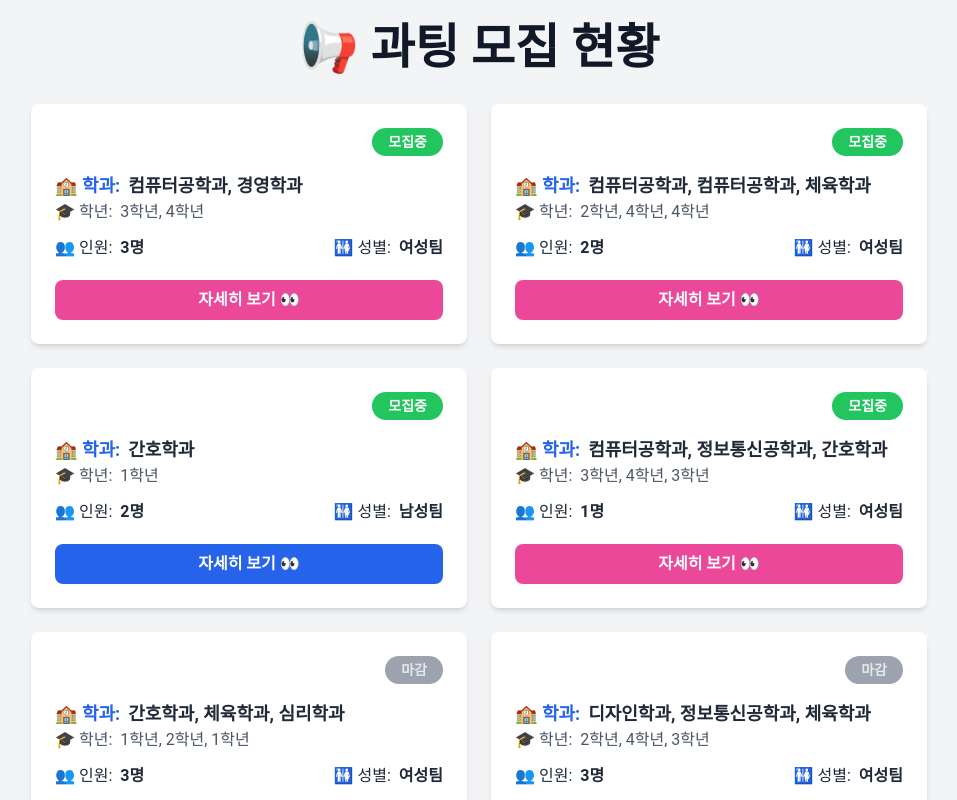
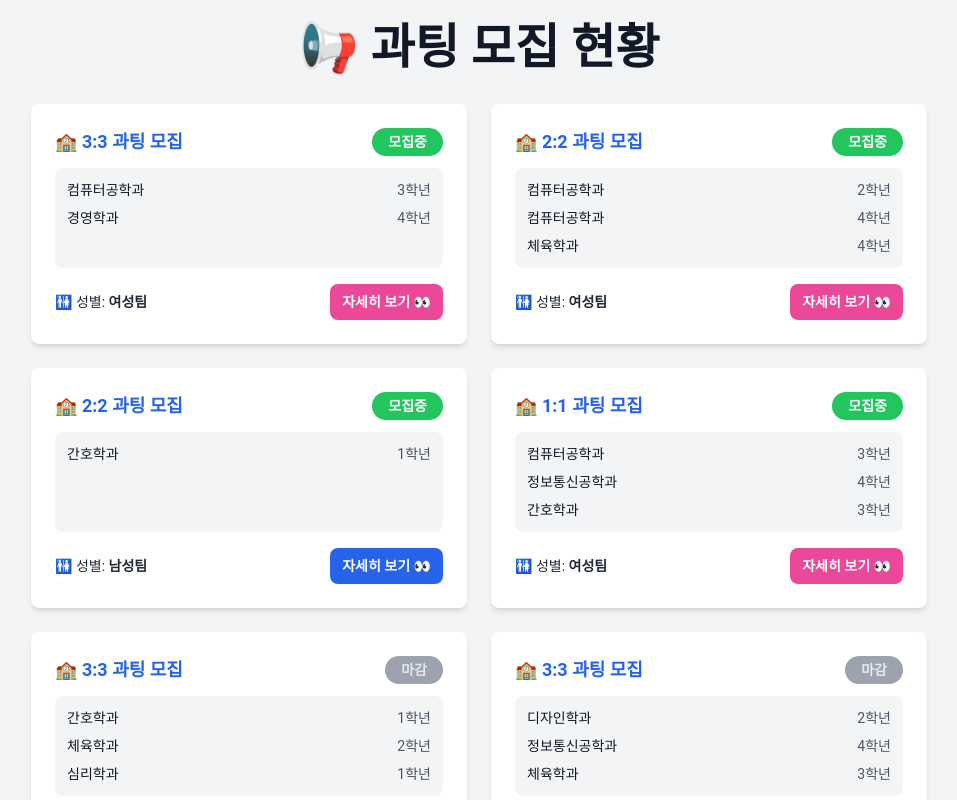
Before and after one commit to Ryugi62/university-blind-dating, a React (Vite) app in the folder frontend/: page /notices in a window 1280 px wide. Shown: the top 800 px of the page, without its empty margins (161-1118 px from the left). Built offline with nearby package versions, Linux system fonts and the light colour scheme; no server answers.

Commit message:
feat (frontend) : 공지 페이지 팀 정보 및 성별 표시 개선, UI 업데이트

```diff
--- a/frontend/src/pages/Notices/Notices.jsx
+++ b/frontend/src/pages/Notices/Notices.jsx
@@ -36,41 +36,42 @@ const Notices = () => {
             {/* 모집 공지 리스트 */}
             <div className="w-full max-w-4xl grid grid-cols-1 sm:grid-cols-2 gap-6">
                 {notices.map((notice) => (
-                    <div key={notice.id} className="p-6 bg-white rounded-lg shadow-md flex flex-col">
+                    <div
+                        key={notice.id}
+                        className="p-6 bg-white rounded-lg shadow-md flex flex-col justify-between min-h-56"
+                    >
                         {/* 모집 상태 뱃지 */}
-                        <span className={`self-end px-4 py-1 text-sm font-semibold rounded-full ${notice.status === "모집중" ? "bg-green-500 text-white" : "bg-gray-400 text-gray-200"}`}>
+                        <div className="flex justify-between items-center">
+                            <h2 className="text-lg font-bold text-blue-600">
+                                🏫 {notice.count}:{notice.count} 과팅 모집
+                            </h2>
+                            <span className={`px-4 py-1 text-sm font-semibold rounded-full ${notice.status === "모집중" ? "bg-green-500 text-white" : "bg-gray-400 text-gray-200"}`}>
                                 {notice.status}
                             </span>
-
-                        {/* 학과 & 학년 */}
-                        <div className="mt-4">
-                            <h2 className="text-lg font-bold text-blue-600 flex items-center gap-2">
-                                🏫 학과:
-                                <span className="text-gray-800">{notice.departments.join(", ")}</span>
-                            </h2>
-                            <p className="text-gray-600 flex items-center gap-2">
-                                🎓 학년:
-                                <span>{notice.years.map(year => `${year}학년`).join(", ")}</span>
-                            </p>
                         </div>
 
-                        {/* 인원 & 성별 */}
-                        <div className="mt-3 flex justify-between items-center">
-                            <p className="text-gray-800 flex items-center gap-2">
-                                👥 인원: <span className="font-semibold">{notice.count}명</span>
+                        {/* 팀 정보 */}
+                        <div className="mt-3 bg-gray-100 p-3 rounded-lg space-y-2 flex-1">
+                            {notice.departments.map((dept, index) => (
+                                <p key={index} className="flex justify-between text-sm">
+                                    <span className="font-medium">{dept}</span>
+                                    <span className="text-gray-600">{notice.years[index]}학년</span>
                                 </p>
-                            <p className="text-gray-800 flex items-center gap-2">
+                            ))}
+                        </div>
+
+                        {/* 성별 & 참여 버튼 */}
+                        <div className="mt-4 flex justify-between items-center">
+                            <p className="text-gray-800 text-sm">
                                 🚻 성별: <span className="font-semibold">{notice.sex}</span>
                             </p>
-                        </div>
-
-                        {/* 참여하기 버튼 */}
                             <Link
                                 to={`/notices/${notice.id}`}
-                            className={`mt-5 ${notice.sex === "남성팀" ? "bg-blue-600 hover:bg-blue-700" : "bg-pink-500 hover:bg-pink-600"} text-white font-semibold py-2 px-4 rounded-lg text-center transition-all`}
+                                className={`text-center ${notice.sex === "남성팀" ? "bg-blue-600 hover:bg-blue-700" : "bg-pink-500 hover:bg-pink-600"} text-white font-semibold py-2 px-3 rounded-lg text-sm transition-all`}
                             >
                                 자세히 보기 👀
                             </Link>
+                        </div>
                     </div>
                 ))}
             </div>
```
Lines whose indentation alone changed are shown as unchanged.
